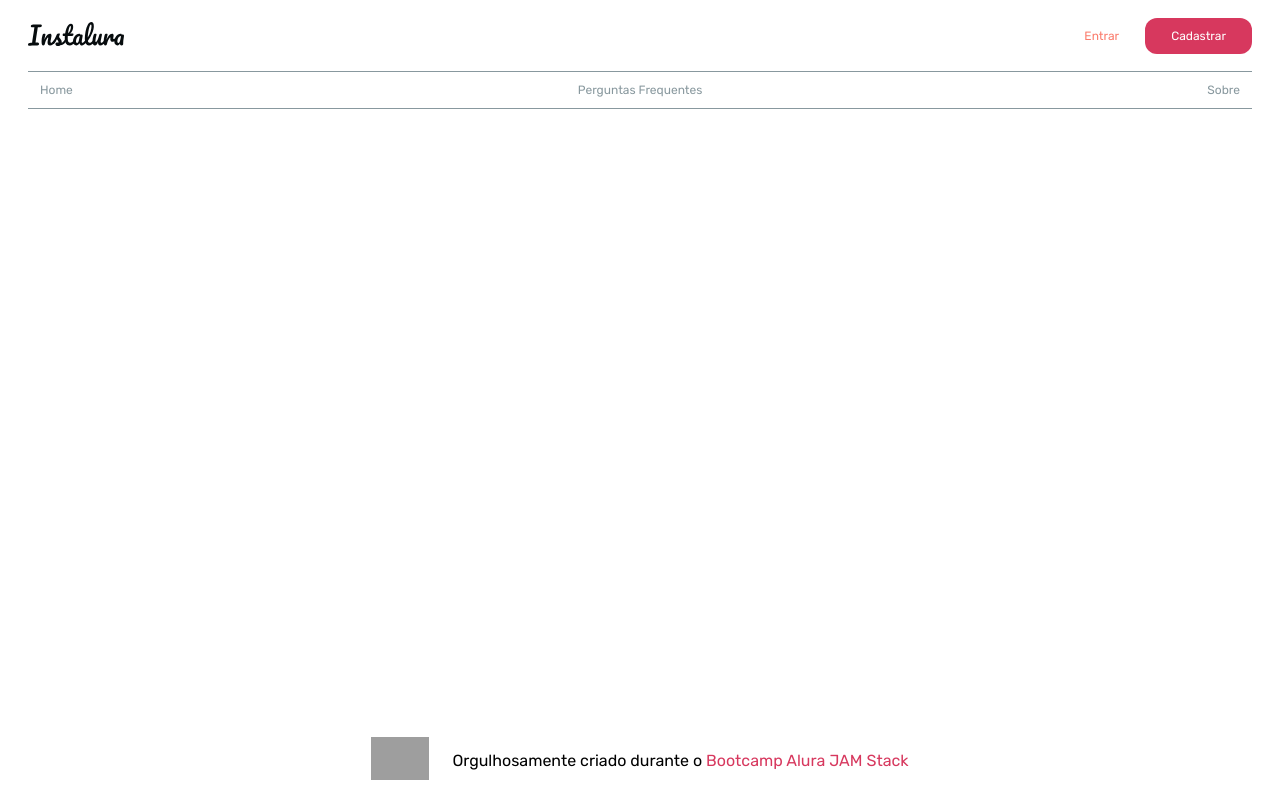
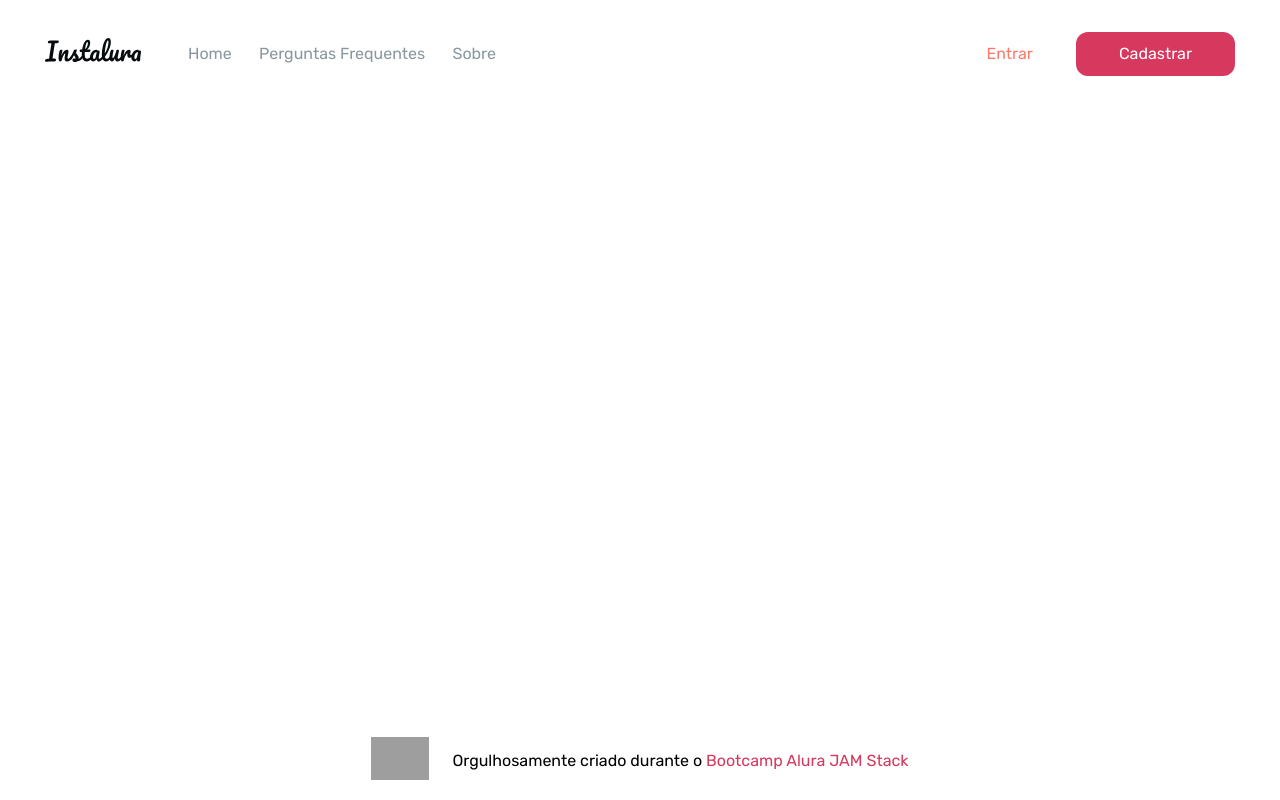
Before and after one commit to AdoniroSalles/instalura, a Next.js app: page / in a window 1280 px wide. Built offline with nearby package versions, Linux system fonts and the light colour scheme; grey boxes are pictures that could not be loaded.

Commit message:
adicionando breakpoints do menu

```diff
--- a/src/components/commons/Button/index.js
+++ b/src/components/commons/Button/index.js
@@ -1,15 +1,17 @@
 import styled, { css } from 'styled-components'
 import get from 'lodash/get'
 import { TextStyleVariantsMap } from '../../foundation/Text'
+import { breakpointsMedia } from '../../../theme/utils/breakpointsMedia'
+
 
 
 const ButtonGhost = css`
     background-color: transparent;
-    color: ${(props) => get(props.theme, `colors.${props.variant}.color`) };
+    color: ${(props) => get(props.theme, `colors.${props.variant}.color`)};
 
 `
 const ButtonDefault = css`
-    color: ${(props) => get(props.theme, `colors.${props.variant}.contrastText`) };
+    color: ${(props) => get(props.theme, `colors.${props.variant}.contrastText`)};
     background-color: ${(props) => get(props.theme, `colors.${props.variant}.color`)};
 `
 export const Button = styled.button`
@@ -21,10 +23,9 @@ export const Button = styled.button`
     border-radius: ${(props) => props.theme.borderRadius};
     transition : ${(props) => props.theme.transition};
 
-    ${ TextStyleVariantsMap.smallestException }
-
     ${(props) => {
         // console.log('Button',props.variant, props.theme, get(props.theme, `colors.${props.variant}.color`))
+        console.log(props)
         if (props.ghost) {
             return ButtonGhost
         }
@@ -35,4 +36,16 @@ export const Button = styled.button`
         opacity: 0.5;
     }
 
+    //media querys
+    ${breakpointsMedia({
+        xs: css`
+         ${TextStyleVariantsMap.smallestException}
+        `,
+        md: css`
+        padding: 12px 43px;
+         ${TextStyleVariantsMap.paragraph1} ;
+        `
+    })}
+
+
 `
--- a/src/components/commons/Menu/index.js
+++ b/src/components/commons/Menu/index.js
@@ -4,7 +4,7 @@ import { Logo } from '../../../theme/Logo'
 import { Button } from '../Button'
 import { MenuWrapper } from './styles/MenuWrapper'
 
-
+//rotas
 const links = [
     {
         text: 'Home',
--- a/src/components/commons/Menu/styles/MenuWrapper.js
+++ b/src/components/commons/Menu/styles/MenuWrapper.js
@@ -1,4 +1,6 @@
-import styled from 'styled-components'
+import styled, { css } from 'styled-components'
+import { breakpointsMedia } from '../../../../theme/utils/breakpointsMedia'
+import { TextStyleVariantsMap } from '../../../foundation/Text'
 
 export const MenuWrapper = styled.nav`
     font-family: 'Rubik', sans-serif;
@@ -9,12 +11,43 @@ export const MenuWrapper = styled.nav`
     margin-top: 18px;
     padding-left: 28px;
     padding-right: 28px;
+    ${breakpointsMedia({
+    md: css`
+        justify-content: flex-start;
+        margin-top: 32px;
+        margin-left: auto;
+        margin-right: auto;
+        width: 100%;
+        padding: 0 16px;
+        max-width: 768px;
+        `,
+    lg: css`
+        max-width: 1160px;
+    `,
+    xl: css`
+        max-width: 1222px;
+        `
+
+
+})}
 
 `
 MenuWrapper.LeftSide = styled.div`
     margin: 0;
     padding: 0;
-    order : 1
+    order : 1;
+    ${breakpointsMedia({
+    md: css`
+        width: 131px;
+        height: 32px;
+      `,
+    })}
+    ${breakpointsMedia({
+        md: css`
+        order: initial;
+        padding-right: 16px;
+        `,
+    })}
 `
 
 MenuWrapper.CentralSide = styled.div`
@@ -31,17 +64,39 @@ MenuWrapper.CentralSide = styled.div`
     border-bottom: 1px solid #88989E;
     padding: 12px;
 
+    ${breakpointsMedia({
+        md: css`
+        max-width: 332px;
+        justify-content: space-between;
+        flex: 1;
+        order: initial;
+        border: none;
+        margin: 0;
+        padding-top: 0;
+        padding-bottom: 0;
+        `,
+    })}
+
     a {
         text-align: center;
         display: block;
         text-decoration: none;
         color: #88989E;
         transition: 200ms ease-in-out;
+        ${breakpointsMedia({
+            xs: css`
+                ${TextStyleVariantsMap.smallestException}
+            `,
+            md: css`
+            ${TextStyleVariantsMap.paragraph1}
+            `,
+        })}
         &:hover,
         &:focus {
             font-weight: 500;
             color: #070C0E;
         }
+
     }
 `
 
@@ -52,4 +107,9 @@ MenuWrapper.RightSide = styled.div`
     flex: 1;
     order: 2;
     justify-content: flex-end;
+     ${breakpointsMedia({
+        md: css`
+        order: initial;
+        `,
+    })}
 `
--- a/src/components/foundation/Text/index.js
+++ b/src/components/foundation/Text/index.js
@@ -5,15 +5,15 @@ import styled, { css } from 'styled-components'
 export const TextStyleVariantsMap = {
 
      smallestException: css`
-     font-size: ${({ theme }) => theme.typographyVariants.smallestException.fontSize};
+     font-size  : ${({ theme }) => theme.typographyVariants.smallestException.fontSize};
      font-weight: ${({ theme }) => theme.typographyVariants.smallestException.fontWeight};
      line-height: ${({ theme }) => theme.typographyVariants.smallestException.lineHeight};
 
      `,
      paragraph1: css`
-     font-size: ${({ theme }) => theme.typographyVariants.smallestException.fontSize};
-     font-weight: ${({ theme }) => theme.typographyVariants.smallestException.fontWeight};
-     line-height: ${({ theme }) => theme.typographyVariants.smallestException.lineHeight};
+     font-size  : ${({ theme }) => theme.typographyVariants.paragraph1.fontSize};
+     font-weight: ${({ theme }) => theme.typographyVariants.paragraph1.fontWeight};
+     line-height: ${({ theme }) => theme.typographyVariants.paragraph1.lineHeight};
 
      `
 
--- a/src/theme/index.js
+++ b/src/theme/index.js
@@ -42,10 +42,21 @@ const colors = {
   },
 };
 
+
+export const breakpoints = {
+  xs: 0,
+  sm: 480,
+  md: 768,
+  lg: 992,
+  xl: 1200,
+};
+
+
 export default {
   colors: colors,
   typographyVariants,
   borderRadius: '12px',
   fontFamily: '\'Rubik\', sans-serif',
-  transition: '200ms ease-in-out'
+  transition: '200ms ease-in-out',
+  breakpoints
 }
--- /dev/null
+++ b/src/theme/utils/breakpointsMedia.js
@@ -0,0 +1,18 @@
+import { css } from 'styled-components'
+import { breakpoints } from '../index'
+
+export function breakpointsMedia(cssBreakpoints) {
+
+     const breakpointsNames = Object.keys(cssBreakpoints) //pega as chaves
+     return breakpointsNames
+     .filter((filter) => Boolean(cssBreakpoints[filter]))
+     .map(( item ) => {
+
+          return css`
+          @media only screen and (min-width : ${breakpoints[item]}px){
+               ${cssBreakpoints[item]}
+           }
+          `
+     })
+
+}
```
